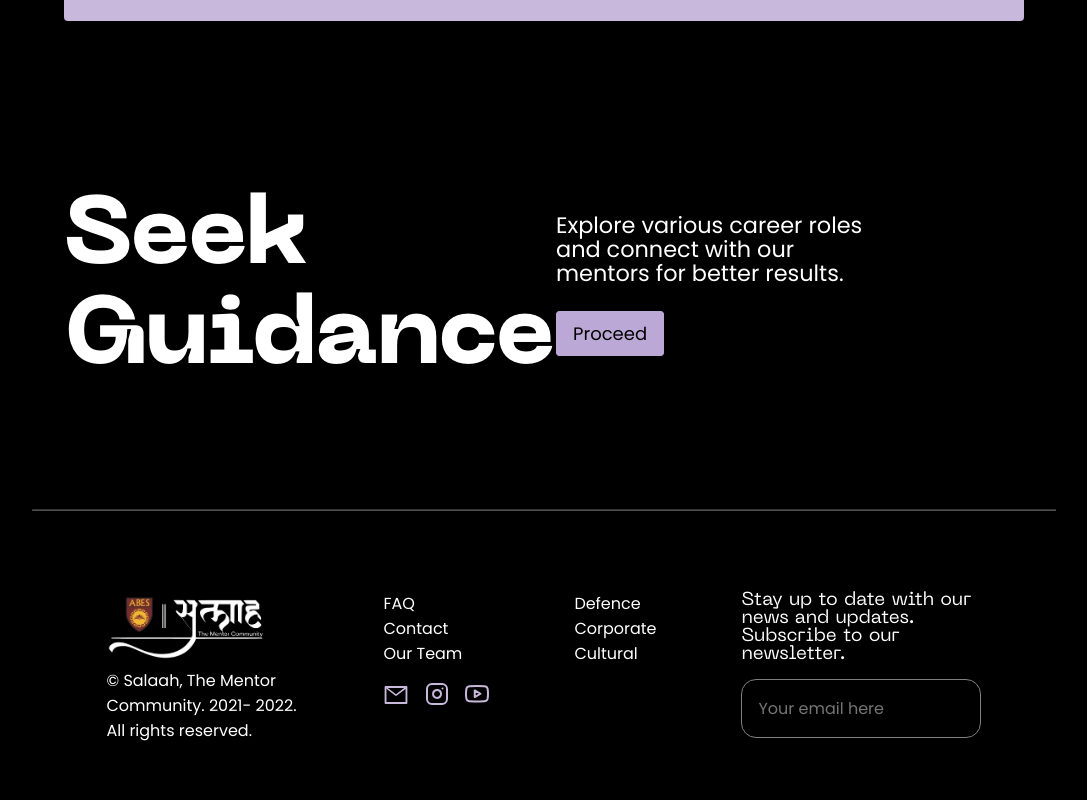
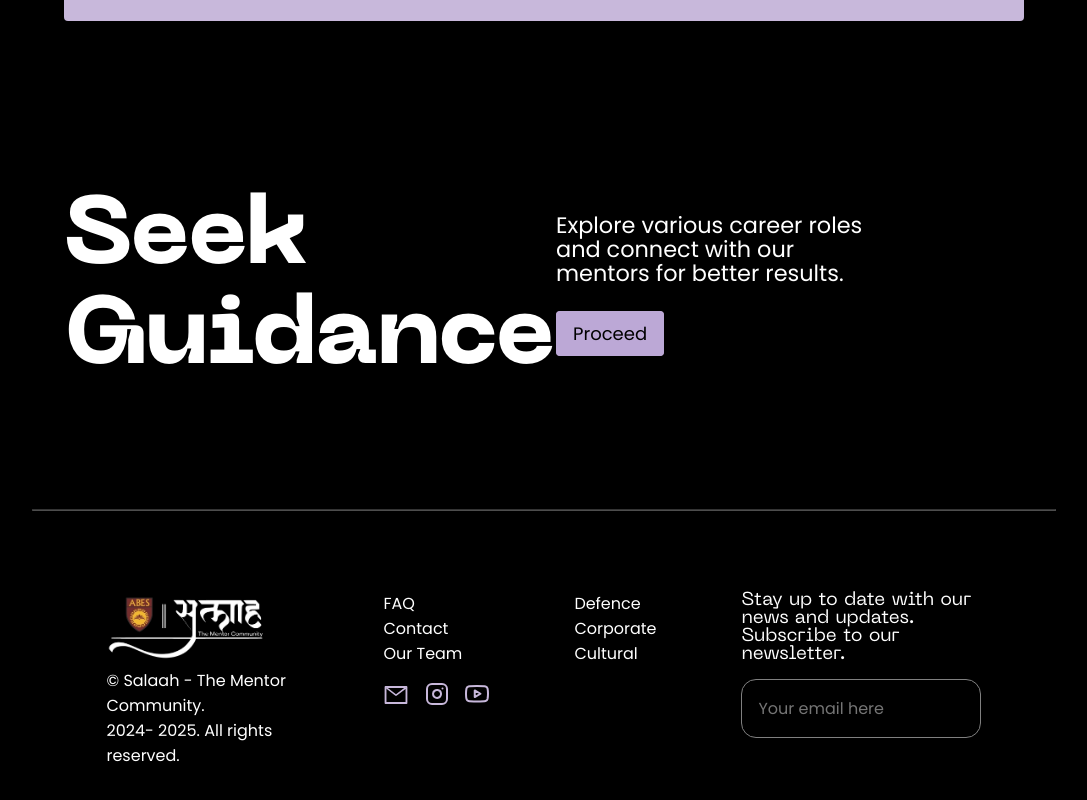
Before and after one commit to salaah-community/Salaah, a React (Create React App) app: page /faq in a window 1280 px wide. Shown: the part 973-1773 px from the top of the page, without its empty margins (96-1183 px from the left). Built offline with nearby package versions, Linux system fonts and the light colour scheme.

Commit message:
Bug Fixed

```diff
--- a/src/components/Footer.jsx
+++ b/src/components/Footer.jsx
@@ -33,7 +33,7 @@ const Footer = () => {
           <div className="col first">
             <img src={Logo} alt="logo" />
             <p>
-              © Salaah, The Mentor Community. 2021- 2022. All rights reserved.
+              © Salaah - The Mentor Community.<br/> 2024- 2025. All rights reserved.
             </p>
           </div>
           <div className="col">
--- a/src/styles/_marquee.scss
+++ b/src/styles/_marquee.scss
@@ -1,5 +1,16 @@
 $move-initial: calc(-25%);
 $move-final: calc(-50%);
+
+body{
+  overflow-x: hidden;
+}
+.banner,
+.banner-row,
+.marquee__inner {
+  overflow: visible !important;
+  position: relative !important;
+}
+
 
 .marquee {
   position: relative;
```
